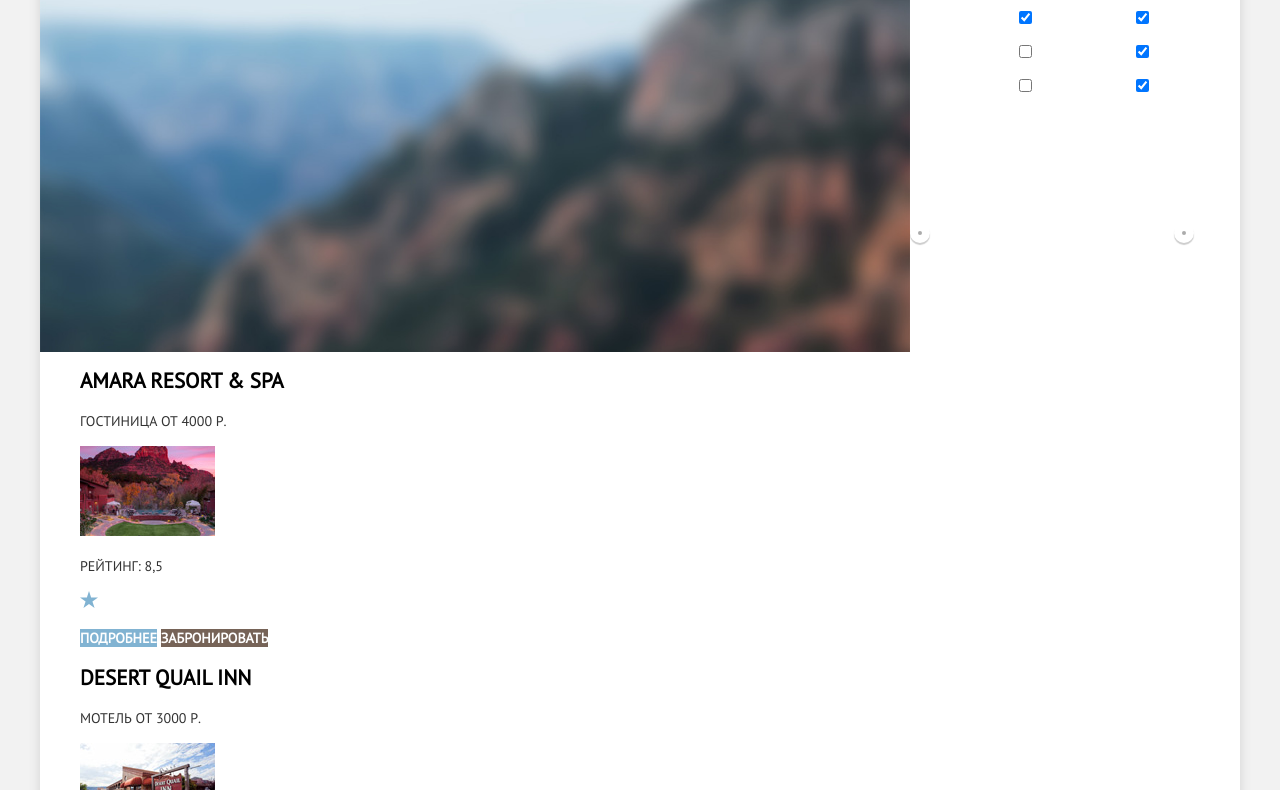
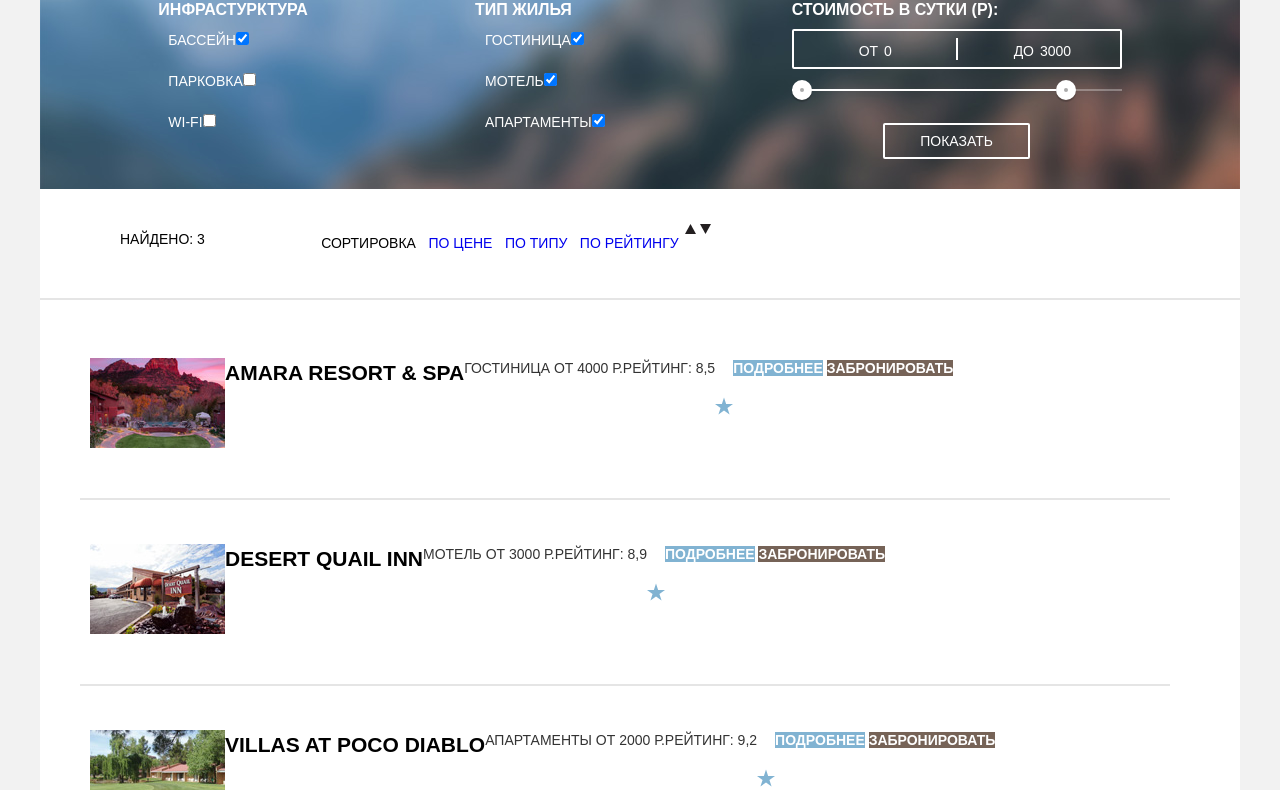
Before and after one commit to zhanna2606/903257-sedona, a plain HTML site: page inner.html in a window 1280 px wide. Shown: the part 87-877 px from the top of the page. Drawn offline with Linux system fonts and the light colour scheme.

Commit message:
фильтр на второй странице

```diff
--- a/css/style.css
+++ b/css/style.css
@@ -11,12 +11,10 @@
 }
 
 .container {
-    min-width: 768px;
     max-width: 1200px;
     margin-right: auto;
     margin-left: auto;
     background-color: white;
-    box-shadow: 0 -5px 9px 2px #dbdbdb;
 }
 
 a {
@@ -29,8 +27,7 @@
 }
 
 .main-header {
-    position: relative;
-    max-width: 1200;
+    max-width: 1200px;
     max-height: 56px;
     margin: 0 auto;
 }
@@ -103,8 +100,8 @@
 .main-pic {
     position: relative;
     height: 450px;
-    padding-top: 61px;
-    background: url("../img/background-photo.jpg") no-repeat;
+    padding: 60px;
+    background: url("../img/background-photo.jpg") 0px -80px no-repeat;
     background-size: cover;
 }
 
@@ -296,7 +293,6 @@
 .attraction-item {
     max-width: 210px;
     text-align: center;
-    vertical-align: ;
     padding: 50px 70px 65px 70px;
 
     list-style: none;
@@ -377,7 +373,8 @@
     min-height: 395px;
     box-shadow: 0px 7px 15px 0 rgba(0, 1, 1, 0.15);
     margin-top: 30px;
-    margin-left: 316px;
+    margin-left: auto;
+    margin-right: auto;
 }
 
 .filter {
@@ -453,7 +450,6 @@
     display: flex;
     flex-wrap: wrap;
     text-align: center;
-    vertical-align: middle;
 }
 
 .hashtag {
@@ -471,9 +467,7 @@
 .footer-social {
     width: 150px;
     text-align: center;
-    margin-left: 256px;
-    vertical-align: middle;
-
+    margin-left: auto;
 }
 
 .footer-social ul {
@@ -518,9 +512,7 @@
     display: inline-block;
     line-height: 26px;
     font-weight: normal;
-    vertical-align: middle;
     text-align: center;
-    margin: 0;
     margin-top: 10px;
     margin-left: auto;
 }
@@ -531,7 +523,6 @@
     height: 39px;
     margin-left: 8px;
     font-size: 14px;
-    vertical-align: middle;
     text-align: center;
 }
 
@@ -554,143 +545,10 @@
 
 
 
- /* css inner.html */
+ /* ---------------------- inner.html ------------------------- */
 
- /* это временный бэкграунд для фильтра*/
-.filters fieldset {
-    background-color: #666666;
-}
-
- .infrastructure,
- .type-house,
- .count {
-    font-weight: normal;
-    color: #ffffff;
-    text-align: left;
-    }
-
-.filters legend {
-    font-size: 16px;
-    font-weight: bold;
-}
-
-.infrastructure-item {
-    font-size: 14px;
-    font-weight: normal;
-}
-
-.show {
-    font-size: 14px;
-    font-weight: normal;
-    line-height: 21px;
-    color: #ffffff;
-    text-align: left;
-    text-transform: uppercase;
-    width: 133px;
-    height: 32px;
-    border: 2px solid #ffffff;
-    background: transparent;
-}
-/* тут нужно вставить чекбоксы on и off, но как пока не знаю*/
-
-
-.catalog-item a:hover,
-.catalog-item a:focus {
-    color: #81b3d2;
-}
-
-.catalog-item a:active {
-    color: rgba(0, 0, 0, 0.3);
-}
-
-.catalog-list {
-    text-transform: uppercase;
-    text-align: left;
-    list-style: none;
-}
-.catalog-list a {
-    font-size: 21px;
-    color: #000000;
-    font-weight: bold;
-    line-height: 26px;
-}
-.catalog-list p {
-    color: #333333;
-}
-
-.hotel-raiting {
-    color: #666666;
-}
-.catalog .detailed {
-    font-size: 14px;
-    line-height: 21px;
-    font-weight: bold;
-    color: #ffffff;
-    text-align: left;
-    width: 110px;
-    height: 27px;
-    background-color: #81b3d2;
-}
-.catalog .booking {
-    font-size: 14px;
-    line-height: 21px;
-    font-weight: bold;
-    color: #ffffff;
-    text-align: left;
-    width: 142px;
-    height: 27px;
-    background-color:#766357;
-}
-
-a.detailed:hover,
-a.detailed:focus {
-    background-color: #669ec0;
-}
-
-.catalog .detailed:active {
-    color: rgba(255,255,255, 0.3);
-    background-color: #5496bd;
-}
-
-a.booking:hover,
-a.booking:focus {
-    background-color: #604e43;
-}
-
-a.booking:active {
-    color: rgba(255,255,255, 0.3);
-    background-color: #503e33;
-}
-
-.visually-hidden:not(:focus):not(:active),
-input[type="checkbox"].visually-hidden,
-input[type="radio"].visually-hidden {
-  position: absolute;
-
-  width: 1px;
-  height: 1px;
-  margin: -1px;
-  border: 0;
-  padding: 0;
-
-  white-space: nowrap;
-
-  clip-path: inset(100%);
-  clip: rect(0 0 0 0);
-  overflow: hidden;
-}
-
-
-
-
-
-/*inner*/
-
-/* лепим фон фильтра*/
-
-.filter-background {
-    padding: 100px 0;
-    height: 562;
+.filters {
+    max-height: 250px;
     text-align: center;
     width: 100%;
     background: url("../img/filter-background.jpg") no-repeat;
@@ -698,49 +556,52 @@
     background-position: center;
 }
 
-.filter-list {
+
+ .filter-column {
     display: flex;
-}
+    justify-content: space-around;
+    font-weight: normal;
+    color: #ffffff;
+    text-align: left;
+    padding: 30px;
+    }
 
-.infrastructure {
-    display: inline-block;
+.filter-infrastructure {
+    display: flex;
+    flex-direction: column;
+    width: 140px;
 }
 
 .infrastructure-item {
+    font-size: 14px;
+    font-weight: normal;
+    padding: 10px;
+    text-align: left;
+}
+
+.filter-house {
     display: flex;
     flex-direction: column;
+    width: 140px;
 }
 
-
-.type-house {
-    display: inline-block;
-
+.house-item {
+    text-align: left;
+    padding: 10px;
 }
 
-.type-house-item {
-    display: flex;
-    flex-direction: column;
+.filters legend {
+    font-size: 16px;
+    font-weight: bold;
 }
 
+/*---------------------- стоимостm суток----------------------*/
 
 
-
-
-
-
-/*начало оформления стоимости суток*/
-body {
-  font-weight: 400;
-  font-family: "PT Sans", Arial, sans-serif;
-
-}
-
 .filter-range {
-  width: 330px;
-  margin: 50px auto; /* для демо */
-
-  color: #ffffff;
-  text-transform: uppercase;
+    width: 330px;
+    color: #ffffff;
+    text-transform: uppercase;
 }
 
 .filter-range-title {
@@ -867,4 +728,128 @@
 
   background: #ffffff;
 }
-/*конец оформления стоимости суток*/
+
+
+ /*---------------------------каталог отелей -------------------*/
+.search-results {
+    display: flex;
+    padding: 30px 10px;
+    border-bottom: 2px solid #e5e5e5;
+}
+
+.results-left {
+    text-align: left;
+    padding: 10px 70px;
+
+}
+
+.results-center {
+    display: flex;
+    width: 370px;
+    justify-content: space-around;
+
+    list-style: none;
+}
+
+.icon-up-dir {
+
+}
+
+.icon-down-dir {
+
+}
+
+
+.catalog-item {
+    display: flex;
+    margin-right: 70px;
+    padding: 30px 10px;
+    border-bottom: 2px solid #e5e5e5;
+}
+
+
+.catalog-item a:hover,
+.catalog-item a:focus {
+    color: #81b3d2;
+}
+
+.catalog-item a:active {
+    color: rgba(0, 0, 0, 0.3);
+}
+
+.catalog-list {
+    text-transform: uppercase;
+    text-align: left;
+    list-style: none;
+}
+.catalog-list a {
+    font-size: 21px;
+    color: #000000;
+    font-weight: bold;
+    line-height: 26px;
+}
+.catalog-list p {
+    color: #333333;
+}
+
+.hotel-raiting {
+    color: #666666;
+}
+.catalog .detailed {
+    font-size: 14px;
+    line-height: 21px;
+    font-weight: bold;
+    color: #ffffff;
+    text-align: left;
+    width: 110px;
+    height: 27px;
+    background-color: #81b3d2;
+}
+.catalog .booking {
+    font-size: 14px;
+    line-height: 21px;
+    font-weight: bold;
+    color: #ffffff;
+    text-align: left;
+    width: 142px;
+    height: 27px;
+    background-color:#766357;
+}
+
+a.detailed:hover,
+a.detailed:focus {
+    background-color: #669ec0;
+}
+
+.catalog .detailed:active {
+    color: rgba(255,255,255, 0.3);
+    background-color: #5496bd;
+}
+
+a.booking:hover,
+a.booking:focus {
+    background-color: #604e43;
+}
+
+a.booking:active {
+    color: rgba(255,255,255, 0.3);
+    background-color: #503e33;
+}
+
+.visually-hidden:not(:focus):not(:active),
+input[type="checkbox"].visually-hidden,
+input[type="radio"].visually-hidden {
+  position: absolute;
+
+  width: 1px;
+  height: 1px;
+  margin: -1px;
+  border: 0;
+  padding: 0;
+
+  white-space: nowrap;
+
+  clip-path: inset(100%);
+  clip: rect(0 0 0 0);
+  overflow: hidden;
+}
--- a/inner.html
+++ b/inner.html
@@ -10,6 +10,7 @@
 </head>
 
 <body>
+  <div class="container">
   <header class="main-header">
     <nav class="main-navigation">
       <ul class="site-navigation">
@@ -25,11 +26,11 @@
   </header>
   <main class="container">
     <section class="filters">
-      <div class="filter-list">
         <h2 class="visually-hidden" aria-label="фильтр поиска отеля">Фильтр поиска отеля</h2>
-        <div class="filter-background"></div>
         <form action="https://echo.htmlacademy.ru" method="get">
-          <div class="infrastructure">
+
+        <div class="filter-column">
+            <div class="filter-infrastructure">
             <legend>Инфрастурктура</legend>
             <label class="infrastructure-item">
               Бассейн<input type="checkbox" checked name="pool">
@@ -41,18 +42,20 @@
               Wi-Fi<input type="checkbox" name="wifi">
             </label>
           </div>
-          <div class="type-house">
+
+          <div class="filter-house">
             <legend>Тип жилья</legend>
-            <label class="type-house-item">
+            <label class="house-item">
               Гостиница<input type="checkbox" checked name="hotel">
             </label>
-            <label class="type-house-item">
+            <label class="house-item">
               Мотель<input type="checkbox" checked name="motel">
             </label>
-            <label class="type-house-item">
+            <label class="house-item">
               Апартаменты<input type="checkbox" checked name="apart">
             </label>
           </div>
+
           <!--Фильтр сделан по демке-->
           <div class="filter-range">
             <div class="filter-range-title">Стоимость в сутки (р):</div>
@@ -69,16 +72,44 @@
             </div>
             <button class="btn-transparent" type="submit">Показать</button>
           </div>
+        </div>
           <!-- конец фильтра-->
         </form>
+    </section>
+
+
+    <!-- Строка состояния поиска  -->
+    <section class="search-results">
+			<div class="results-left">Найдено: 3</div>
+		  <ul class="results-center">
+				<li>Сортировка</li>
+				<li class="sort-active"><a href="#">По цене</a></li>
+				<li><a href="#">По типу</a></li>
+				<li><a href="#">По рейтингу</a></li>
+			</ul>
+			<div class="results-right">
+				<a href="#" class="icon-up-dir">
+          <svg xmlns="http://www.w3.org/2000/svg" width="11" height="10" viewBox="0 0 11 10"><path fill="#231F20" d="M5.5 0L0 10h11z"/>
+          </svg>
+        </a>
+				<a href="#" class="icon-down-dir active">
+          <svg xmlns="http://www.w3.org/2000/svg" width="11" height="10" viewBox="0 0 11 10"><path fill="#231F20" d="M5.5 10L0 0h11"/>
+          </svg>
+        </a>
 			</div>
 		</section>
+
 
 
     <section class="catalog">
       <h2 class="visually-hidden" aria-label="Список отелей">Список отелей</h2>
       <ul class="catalog-list">
         <li class="catalog-item">
+          <p class="catalog-item-image">
+            <a href="catalog-item.html">
+              <img src="img/hotel-amara.jpg" class="hotel-amara" width="135" height="90" alt="Гостиница AMARA RESORT & SPA">
+            </a>
+          </p>
           <h3>
             <a href="catalog-item.html">
               <span class="catalog-item-title">AMARA RESORT & SPA</span>
@@ -88,11 +119,7 @@
             <span class="catalog-category">Гостиница</span>
             <span class="catalog-item-price">от 4000 р.</span>
           </p>
-          <p class="catalog-item-image">
-            <a href="catalog-item.html">
-              <img src="img/hotel-amara.jpg" class="hotel-amara" width="135" height="90" alt="Гостиница AMARA RESORT & SPA">
-            </a>
-          </p>
+
           <p class="hotel-raiting">Рейтинг: 8,5</p>
           <img src="svg-sedona/star.svg" class="star" width="18" height="17" alt="Отель пять звезд">
           <p>
@@ -101,6 +128,11 @@
           </p>
         </li>
         <li class="catalog-item">
+          <p class="catalog-item-image">
+            <a href="catalog-item.html">
+              <img src="img/hotel-desert.jpg" class="hotel-desert" width="135" height="90" alt="Мотель Desert Quail Inn">
+            </a>
+          </p>
           <h3>
             <a href="catalog-item.html">
               <span class="catalog-item-title">DESERT QUAIL INN</span>
@@ -110,11 +142,7 @@
             <span class="catalog-category">Мотель</span>
             <span class="catalog-item-price">от 3000 р.</span>
           </p>
-          <p class="catalog-item-image">
-            <a href="catalog-item.html">
-              <img src="img/hotel-desert.jpg" class="hotel-desert" width="135" height="90" alt="Мотель Desert Quail Inn">
-            </a>
-          </p>
+
           <p class="hotel-raiting">Рейтинг: 8,9</p>
           <img src="svg-sedona/star.svg" class="star" width="18" height="17" alt="Отель три звезды">
           <p>
@@ -123,6 +151,11 @@
           </p>
         </li>
         <li class="catalog-item">
+          <p class="catalog-item-image">
+            <a href="catalog-item.html">
+              <img src="img/hotel-villasdiablo.jpg" class="hotel-villasdiablo" width="135" height="90" alt="Апартаменты Villas at Poco Diablo">
+            </a>
+          </p>
           <h3>
             <a href="catalog-item.html">
               <span class="catalog-item-title">Villas at Poco Diablo</span>
@@ -132,11 +165,7 @@
             <span class="catalog-category">Апартаменты</span>
             <span class="catalog-item-price">от 2000 р.</span>
           </p>
-          <p class="catalog-item-image">
-            <a href="catalog-item.html">
-              <img src="img/hotel-villasdiablo.jpg" class="hotel-villasdiablo" width="135" height="90" alt="Апартаменты Villas at Poco Diablo">
-            </a>
-          </p>
+
           <p class="hotel-raiting">Рейтинг: 9,2</p>
           <img src="svg-sedona/star.svg" class="star" width="18" height="17" alt="Отель две звезды">
           <p>
@@ -188,6 +217,7 @@
         </p>
       </div>
     </footer>
+  </div>
 </body>
 
 </html>
```
Lines whose indentation alone changed are shown as unchanged.
